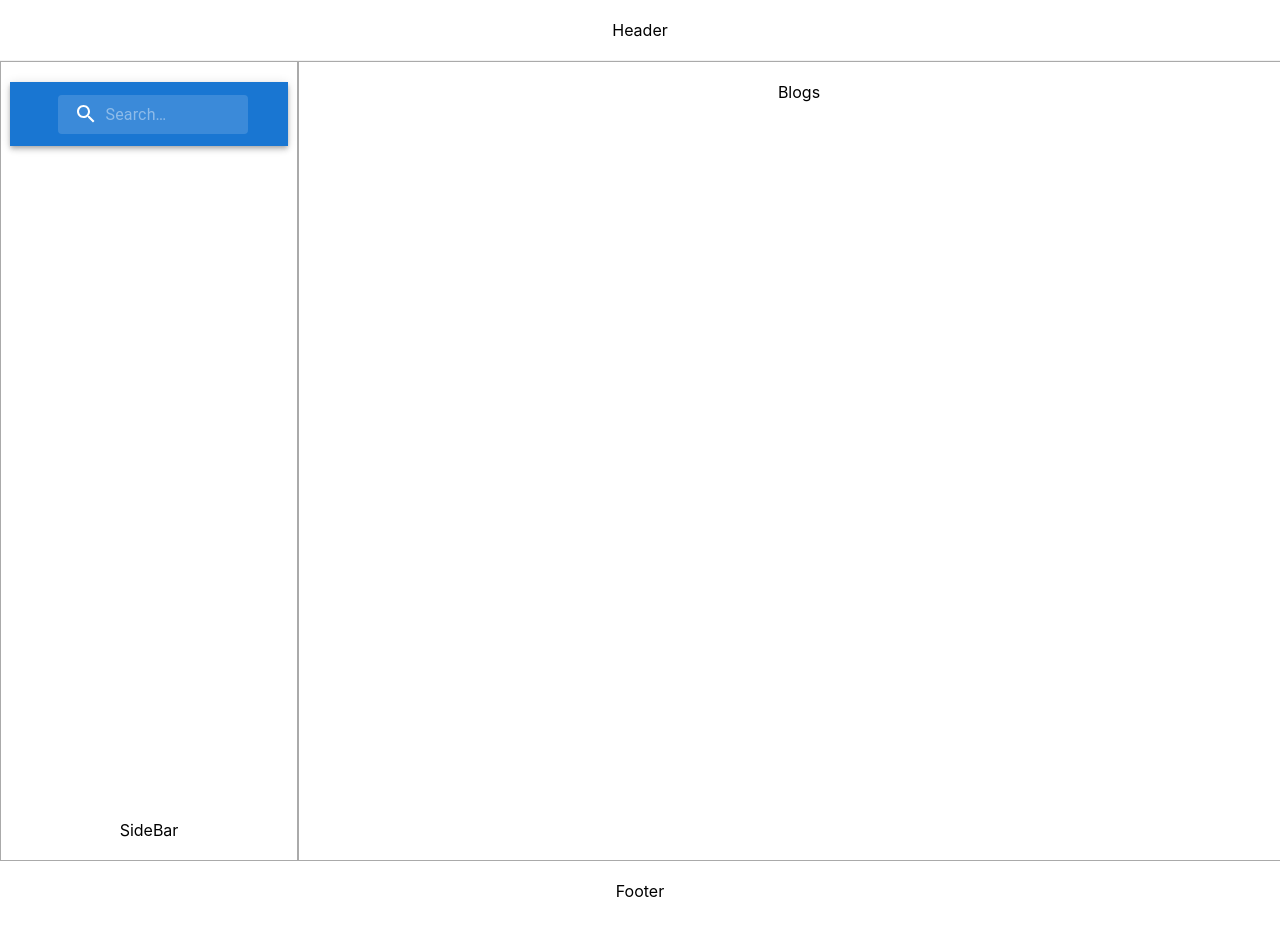
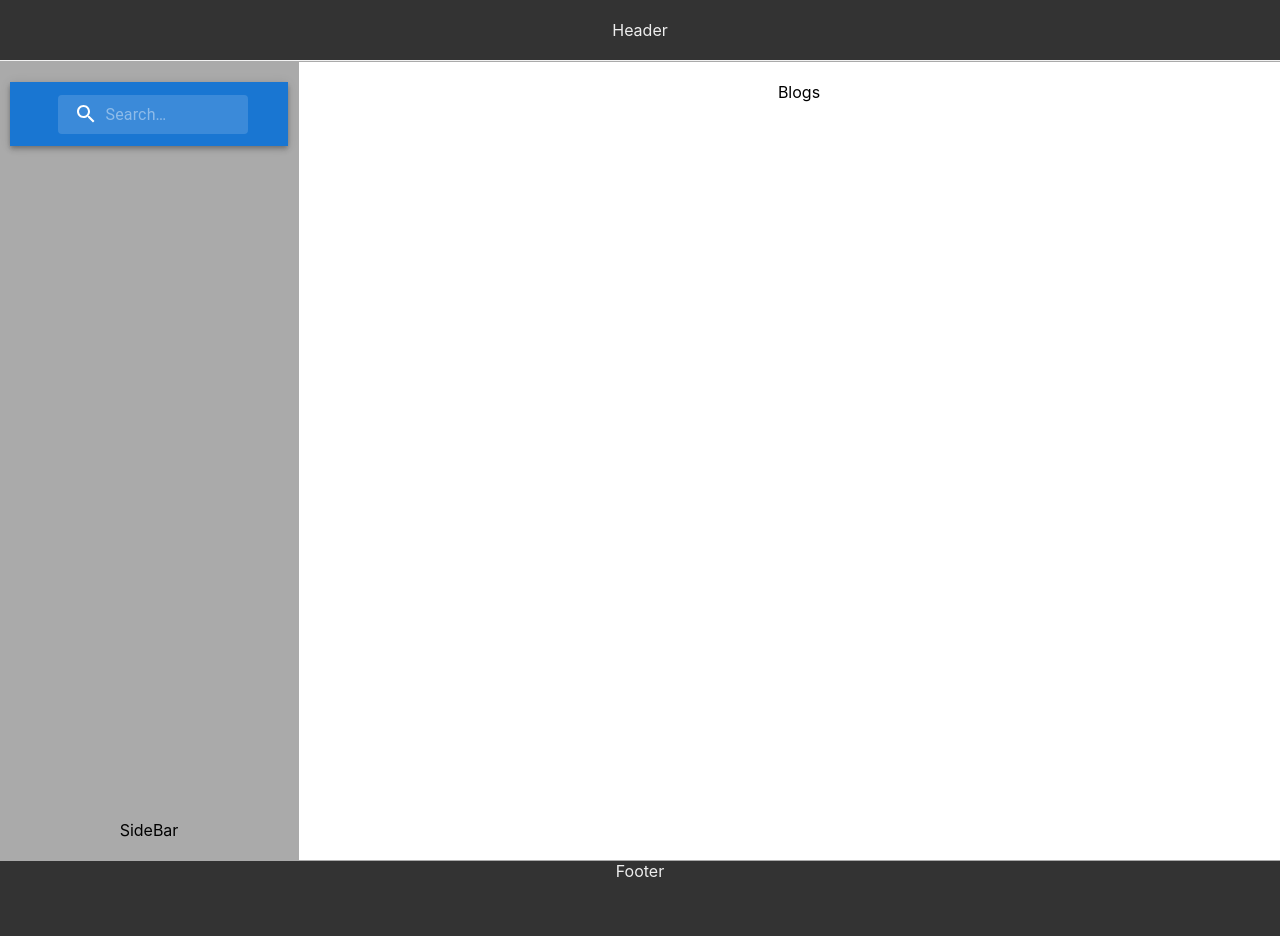
Before and after one commit to ahmed-abdulhuy/bookish_brief, a React (Create React App) app: page / in a window 1280 px wide. Shown: the top 936 px of the page. Before the commit the page ends 901 px from the top, so only its background shows below. Built offline with nearby package versions, Linux system fonts and the light colour scheme.

Commit message:
add some styling

```diff
--- a/src/components/Blogs/Blogs.scss
+++ b/src/components/Blogs/Blogs.scss
@@ -7,5 +7,4 @@
     // max-width: 600px;
     // margin: 0 auto;
     border: 1px solid #aaaaaa;
-
 }
--- a/src/components/SideBar/SideBar.scss
+++ b/src/components/SideBar/SideBar.scss
@@ -7,4 +7,5 @@
     max-width: 600px;
     // margin: 0 auto;
     border: 1px solid #aaaaaa;
+    background-color: #aaaaaa;
 }
--- a/src/layout/Footer/Footer.scss
+++ b/src/layout/Footer/Footer.scss
@@ -1,11 +1,14 @@
 .footer {
-    padding: '0.9375rem 0';
-    text-align: 'center';
-    margin-top: 20px;
-    display: 'flex';
-    z-index: 2;
-    position: 'relative';
-  }
+  background-color: #333333;
+  color: #eeeeee;
+  padding: '0.9375rem 0';
+  text-align: 'center';
+  // margin-top: 20px;
+  // display: 'flex';
+  z-index: 2;
+  // position: 'relative';
+  height: 80px;
+}
 
   // container {
   //   padding-right: '15px';
--- a/src/layout/Header/Header.scss
+++ b/src/layout/Header/Header.scss
@@ -1,4 +1,6 @@
 .header {
+    background-color: #333333;
+    color: #eeeeee;
     padding: 20px;
     // display: flex;
     align-items: center;
```
